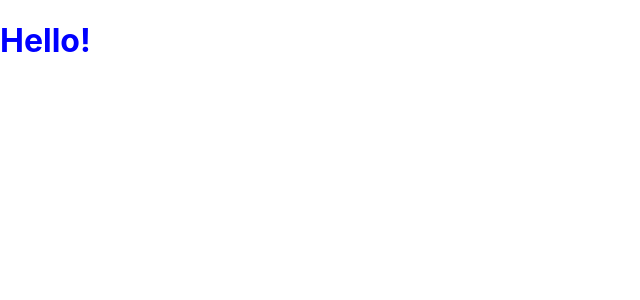
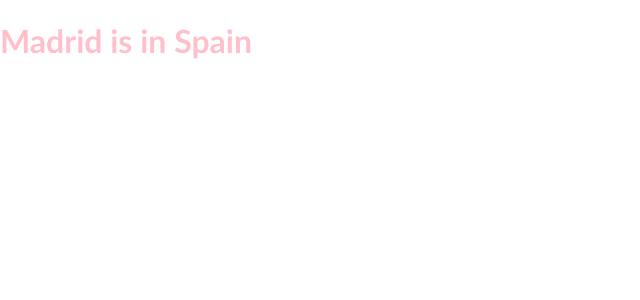
Before and after one commit to ademeglio/hello-react, a React (Create React App) app: page / in a window 1280 px wide. Shown: the top 300 px of the page, without its empty margins (0-640 px from the left). Built offline with nearby package versions, Linux system fonts and the light colour scheme.

Commit message:
jsx example

```diff
--- a/public/index.html
+++ b/public/index.html
@@ -1,6 +1,15 @@
 <!DOCTYPE html>
 <html lang="en">
   <head>
+    <style>
+      #heading {
+        color: pink;
+      }
+
+      .cool-text {
+          font-family:'Trebuchet MS', 'Lucida Sans Unicode', 'Lucida Grande', 'Lucida Sans', Arial, sans-serif
+        }
+    </style>
     <meta charset="utf-8" />
     <link rel="icon" href="%PUBLIC_URL%/favicon.ico" />
     <meta name="viewport" content="width=device-width, initial-scale=1" />
--- a/src/index.js
+++ b/src/index.js
@@ -2,8 +2,14 @@
 import ReactDOM from 'react-dom';
 import './index.css';
 
+let city = {
+  name: "Madrid",
+  country: "Spain"
+};
 
 ReactDOM.render(
-  React.createElement("h1", { style: {color: "blue"} }, "Hello!"),
+  <h1 id="heading" className="cool-text">
+    {city.name} is in {city.country}
+  </h1>,
   document.getElementById('root')
 );
```
